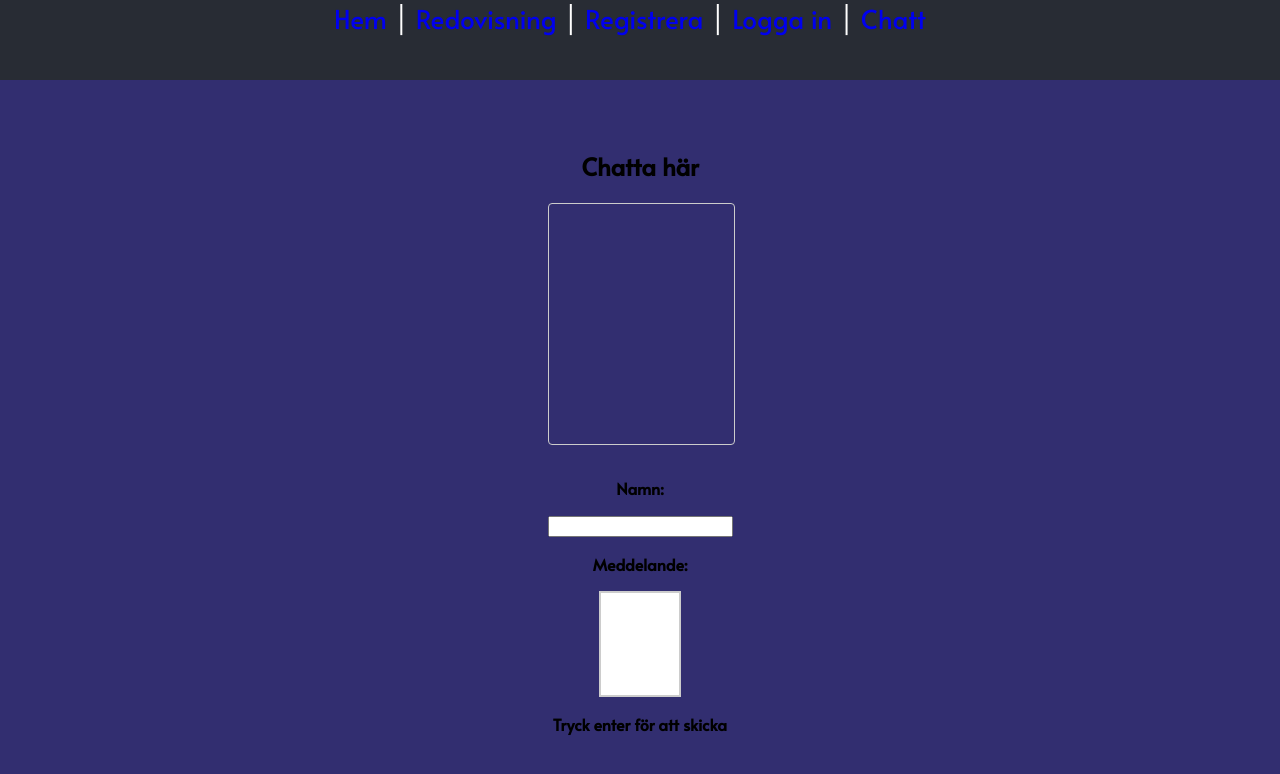
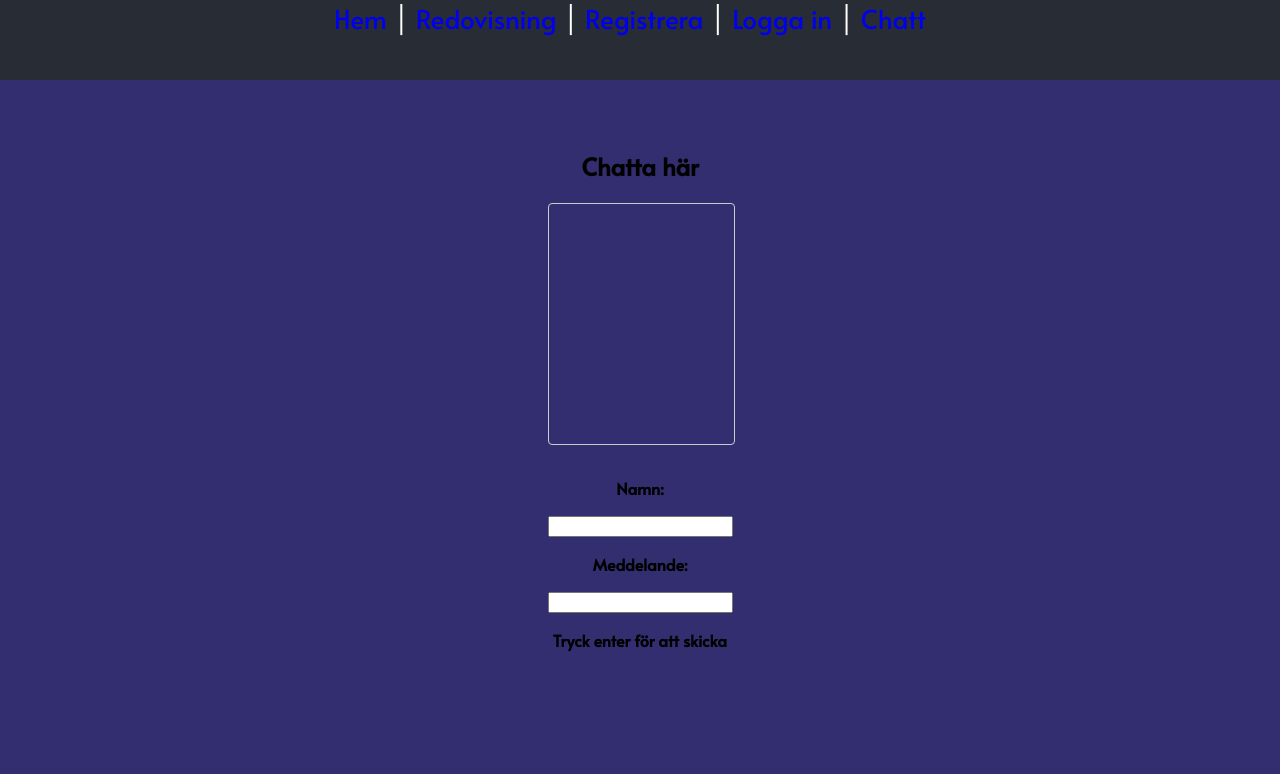
Before and after one commit to annabatra/jsramverk, a React (Create React App) app: page /chatfunction in a window 1280 px wide. Shown: the top 774 px of the page. Built offline with nearby package versions, Linux system fonts and the light colour scheme; no server answers.

Commit message:
More css for chat

```diff
--- a/src/App.css
+++ b/src/App.css
@@ -138,12 +138,6 @@ textarea {
     width: 938px;
 }
 
-.new-input {
-    height: 100px;
-    width: 40%;
-    border: 2px solid #ccc;
-}
-
 .all-messages {
     width: 100%;
     height: 30vh;
```
